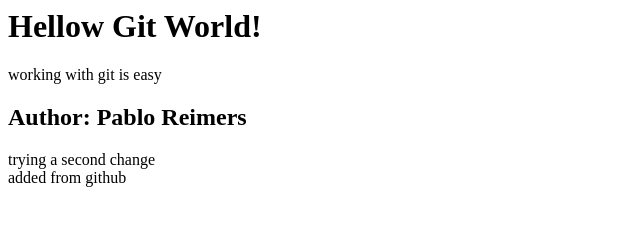
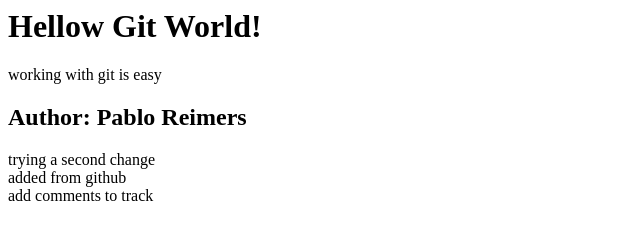
Before and after one commit to pabloreimers/GitGithubClass, a plain HTML site: page index.html in a window 1280 px wide. Shown: the whole page, without its empty margins (0-640 px from the left). Drawn offline with Linux system fonts and the light colour scheme.

Commit message:
add tracking

```diff
--- a/index.html
+++ b/index.html
@@ -18,3 +18,11 @@
 <div>
     added from github
 </div>
+
+
+
+
+
+<div>
+    add comments to track
+</div>
```
